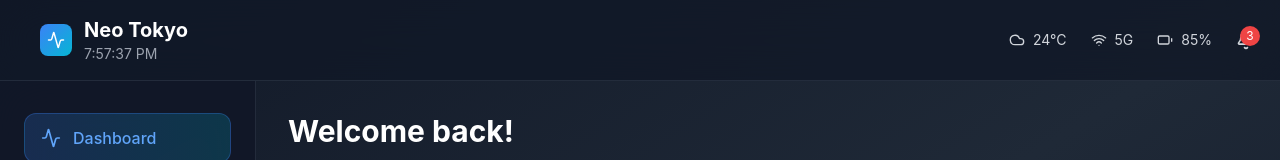
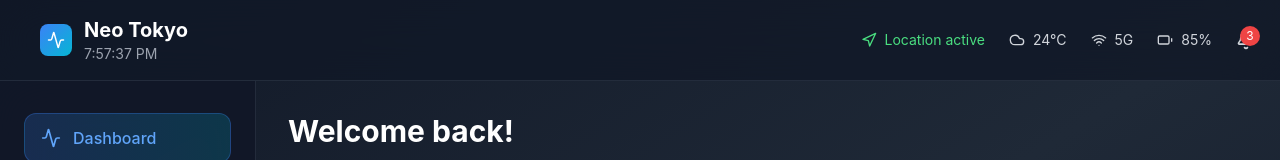
Before and after one commit to DEEPANSHI-02/SmartCity, a React (Vite) app: page / in a window 1280 px wide. Shown: the top 160 px of the page. Built offline with nearby package versions, Linux system fonts and the light colour scheme.

Commit message:
integrate location services into header component

```diff
--- a/src/components/layout/Header.jsx
+++ b/src/components/layout/Header.jsx
@@ -1,7 +1,8 @@
 import React, { useState, useEffect } from 'react';
 import { Menu, X, Activity, Cloud, Wifi, Battery, Bell } from 'lucide-react';
+import { LocationStatus } from '../map/LocationStatus';
 
-export const Header = ({ cityData, onMenuToggle, isMobileMenuOpen }) => {
+export const Header = ({ cityData, onMenuToggle, isMobileMenuOpen, location, locationError, locationLoading, refreshLocation }) => {
   const [currentTime, setCurrentTime] = useState(new Date().toLocaleTimeString());
 
   useEffect(() => {
@@ -34,6 +35,12 @@ export const Header = ({ cityData, onMenuToggle, isMobileMenuOpen }) => {
           </div>
 
           <div className="hidden md:flex items-center space-x-6">
+            <LocationStatus
+              location={location}
+              error={locationError}
+              loading={locationLoading}
+              refreshLocation={refreshLocation}
+            />
             <div className="flex items-center space-x-2 text-gray-300">
               <Cloud size={16} />
               <span className="text-sm">{cityData.temperature}</span>
```
